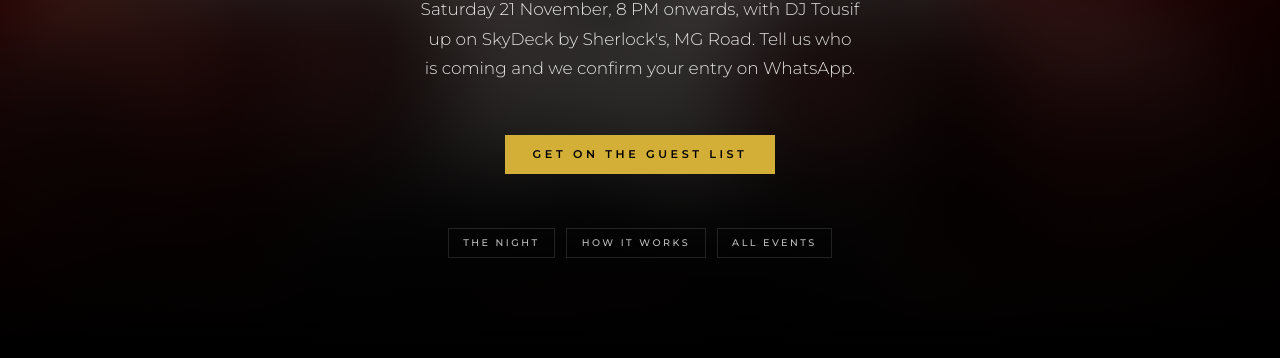
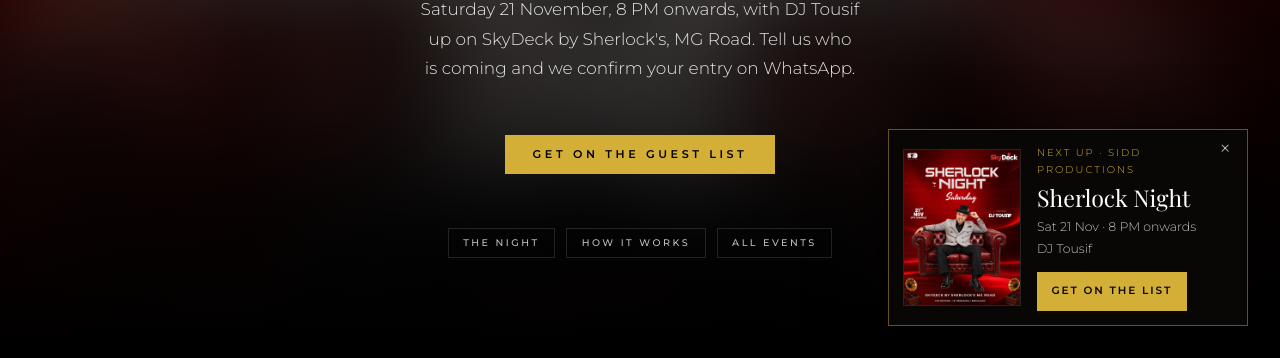
Before and after one commit to JohnWick-cpu/Sidd-Productions-, a plain HTML site: page skydeck.html in a window 1280 px wide. Shown: the part 442-800 px from the top of the page. Drawn offline with nearby package versions, Linux system fonts and the light colour scheme; a web font is replaced by a local one.

Commit message:
SkyDeck page: load the shared next-event pop-up like every other page
Co-Authored-By: Claude Opus 5.5 <noreply@anthropic.com>
Claude-Session: https://claude.ai/code/session_01MDNWyTvYMFwFqPrFPaoeH1

```diff
--- a/skydeck.html
+++ b/skydeck.html
@@ -1157,5 +1157,7 @@ addEventListener('resize',frame);frame();
 })();
 })();
 </script>
+<!-- Next-event pop-up: always promotes the next upcoming night from events.html -->
+<script src="assets/js/popup.js" defer></script>
 </body>
 </html>
```
